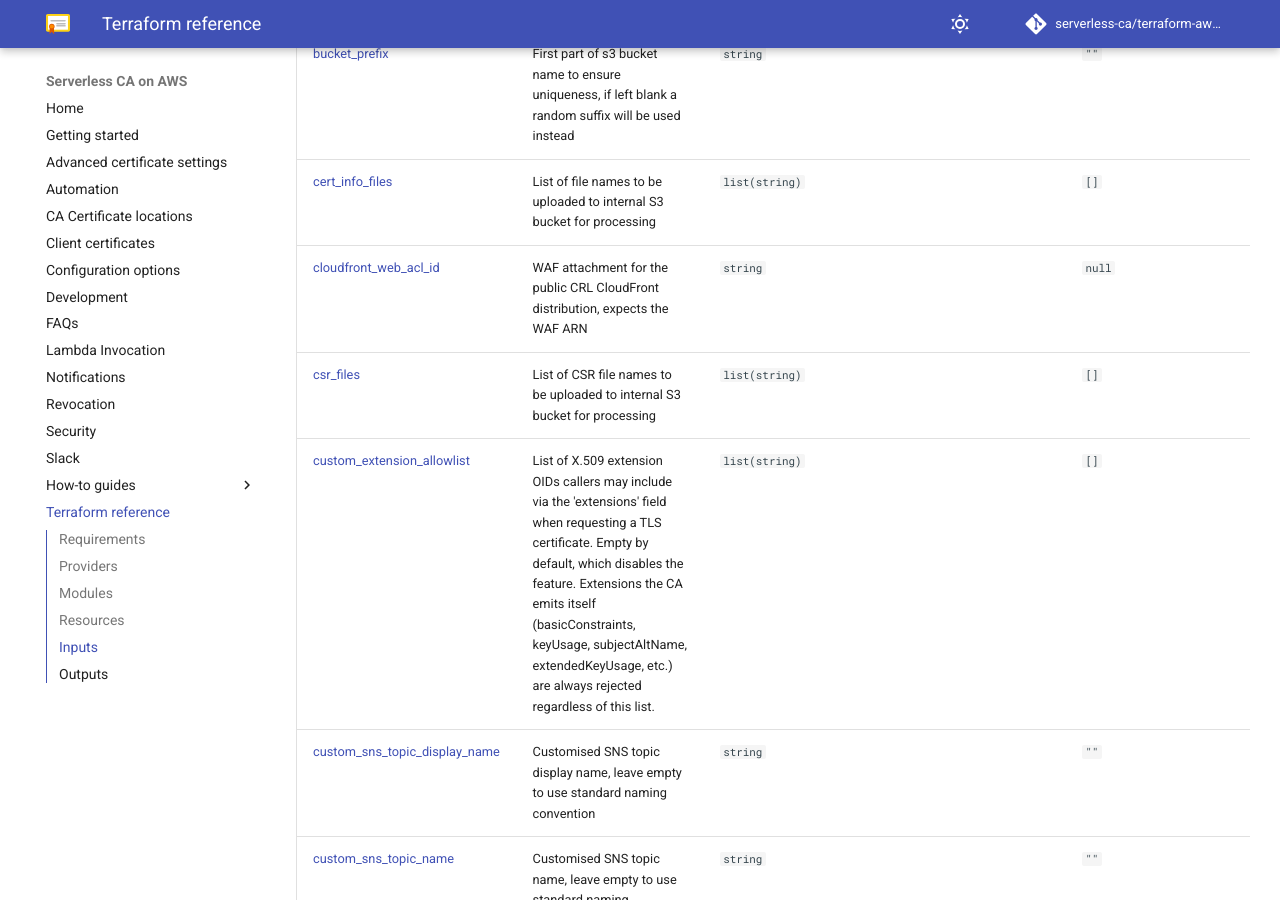
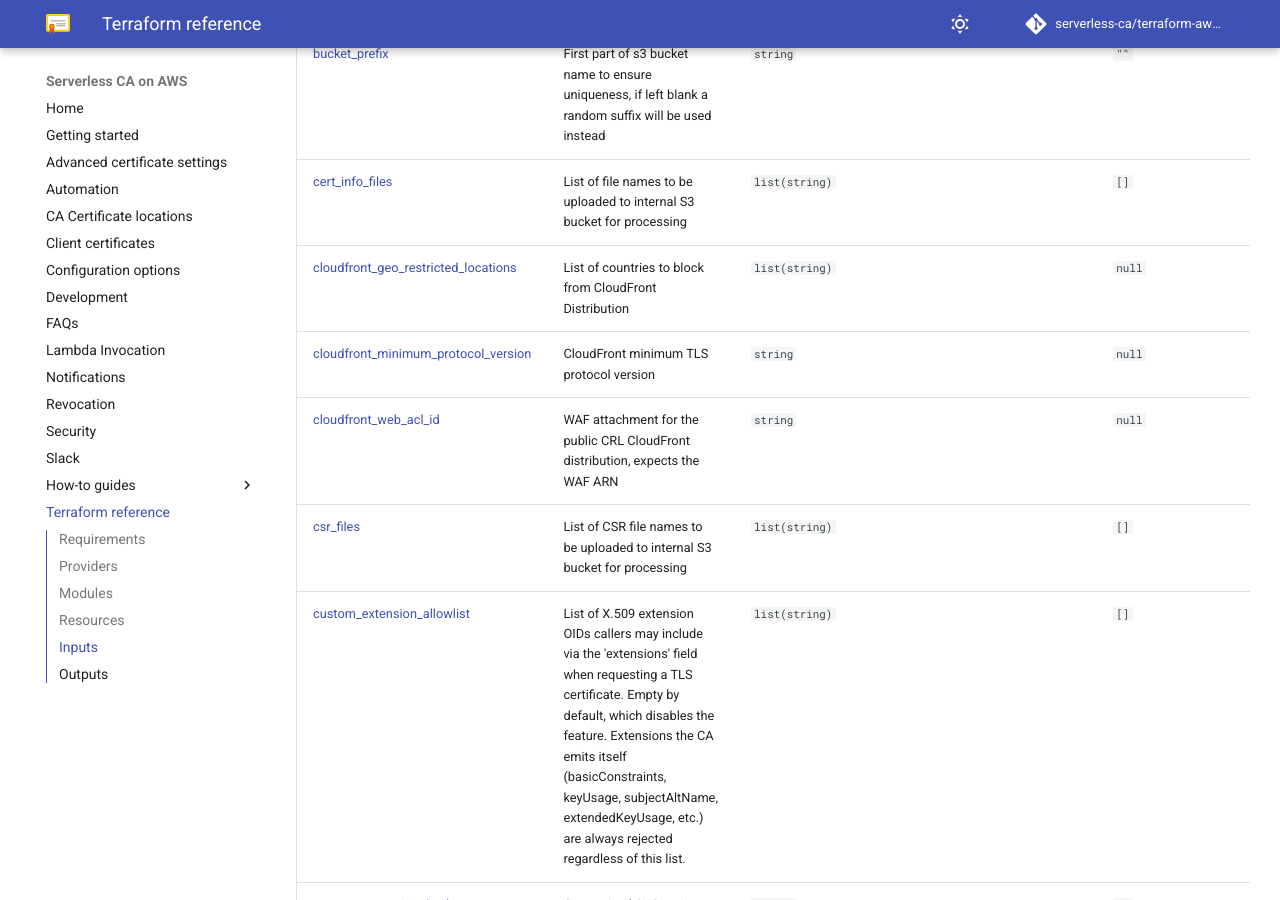
Before and after one commit to serverless-ca/terraform-aws-ca, an MkDocs documentation site: the page built from docs/reference.md, in a window 1280 px wide and 900 px high, scrolled down 2917 px. Built offline with MkDocs 1.6.1 and Material for MkDocs 9.7.7, drawn with Linux system fonts in a browser that asks for light colours; comment, search, counter and statistics services are not loaded.

Commit message:
terraform-docs: automated action

```diff
--- a/docs/reference.md
+++ b/docs/reference.md
@@ -64,6 +64,8 @@
 | <a name="input_bucket_key_enabled"></a> [bucket\_key\_enabled](#input\_bucket\_key\_enabled) | Whether or not to use Amazon S3 Bucket Keys for SSE-KMS | `bool` | `false` | no |
 | <a name="input_bucket_prefix"></a> [bucket\_prefix](#input\_bucket\_prefix) | First part of s3 bucket name to ensure uniqueness, if left blank a random suffix will be used instead | `string` | `""` | no |
 | <a name="input_cert_info_files"></a> [cert\_info\_files](#input\_cert\_info\_files) | List of file names to be uploaded to internal S3 bucket for processing | `list(string)` | `[]` | no |
+| <a name="input_cloudfront_geo_restricted_locations"></a> [cloudfront\_geo\_restricted\_locations](#input\_cloudfront\_geo\_restricted\_locations) | List of countries to block from CloudFront Distribution | `list(string)` | `null` | no |
+| <a name="input_cloudfront_minimum_protocol_version"></a> [cloudfront\_minimum\_protocol\_version](#input\_cloudfront\_minimum\_protocol\_version) | CloudFront minimum TLS protocol version | `string` | `null` | no |
 | <a name="input_cloudfront_web_acl_id"></a> [cloudfront\_web\_acl\_id](#input\_cloudfront\_web\_acl\_id) | WAF attachment for the public CRL CloudFront distribution, expects the WAF ARN | `string` | `null` | no |
 | <a name="input_csr_files"></a> [csr\_files](#input\_csr\_files) | List of CSR file names to be uploaded to internal S3 bucket for processing | `list(string)` | `[]` | no |
 | <a name="input_custom_extension_allowlist"></a> [custom\_extension\_allowlist](#input\_custom\_extension\_allowlist) | List of X.509 extension OIDs callers may include via the 'extensions' field when requesting a TLS certificate. Empty by default, which disables the feature. Extensions the CA emits itself (basicConstraints, keyUsage, subjectAltName, extendedKeyUsage, etc.) are always rejected regardless of this list. | `list(string)` | `[]` | no |
```
